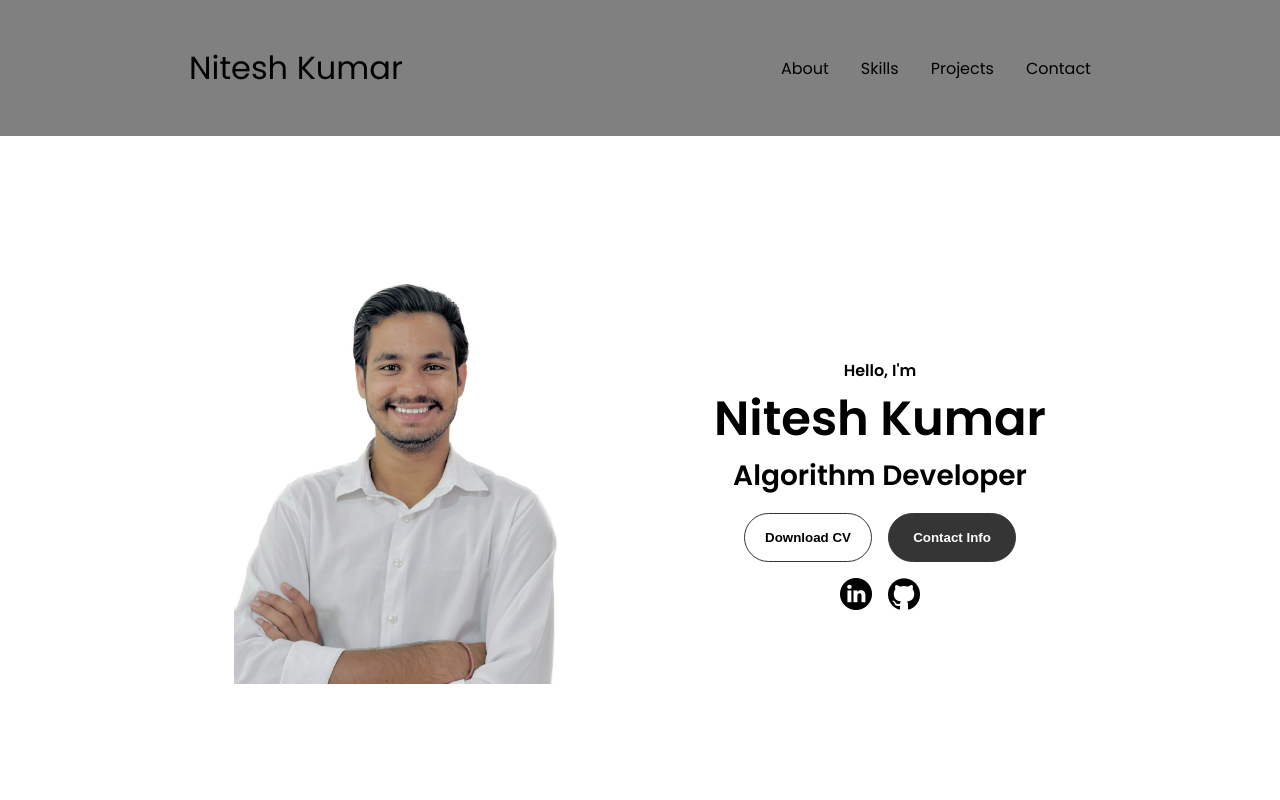
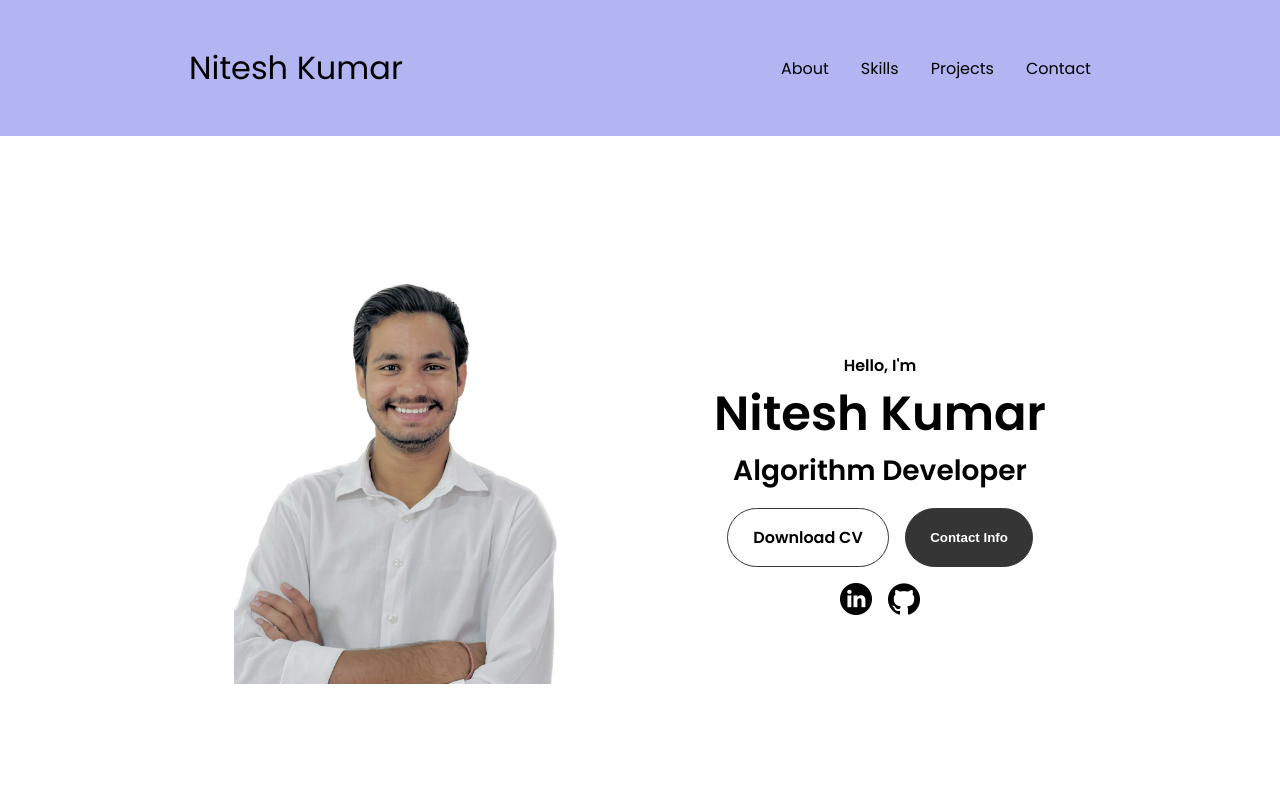
Before and after one commit to Niteshshyoran/nitesh-portfolio, a plain HTML site: page index.html in a window 1280 px wide. Shown: the top 800 px of the page. Drawn offline with Linux system fonts and the light colour scheme.

Commit message:
adding links

```diff
--- a/index.html
+++ b/index.html
@@ -46,11 +46,13 @@
             <h1 class="title">Nitesh Kumar</h1>
             <p class="section__text__p2">Algorithm Developer</p>
             <div class="btn-container">
-                <button
-                class="btn btn-color-2"
-                onclick="window.open('https://drive.google.com/file/d/1mY720vTJQ1VKP2lYiZR4KYEjdhsaNpY5/view?usp=sharing')">
-                    Download CV
-                </button>
+                <a href="https://drive.google.com/uc?export=download&id=1mY720vTJQ1VKP2lYiZR4KYEjdhsaNpY5"
+                    class="btn btn-color-2"
+                    download="Nitesh_Kumar_CV.pdf"
+                    target="_blank">
+                        Download CV
+                </a>
+
                 <button
                 class="btn btn-color-1"
                 onclick="location.href='./#contact'">
--- a/style.css
+++ b/style.css
@@ -34,7 +34,7 @@ a,
     position: sticky;
     top: 0;
     z-index: 1;
-    background-color: gray;
+    background-color: rgb(178, 181, 242);
 }
 
 nav,
```
